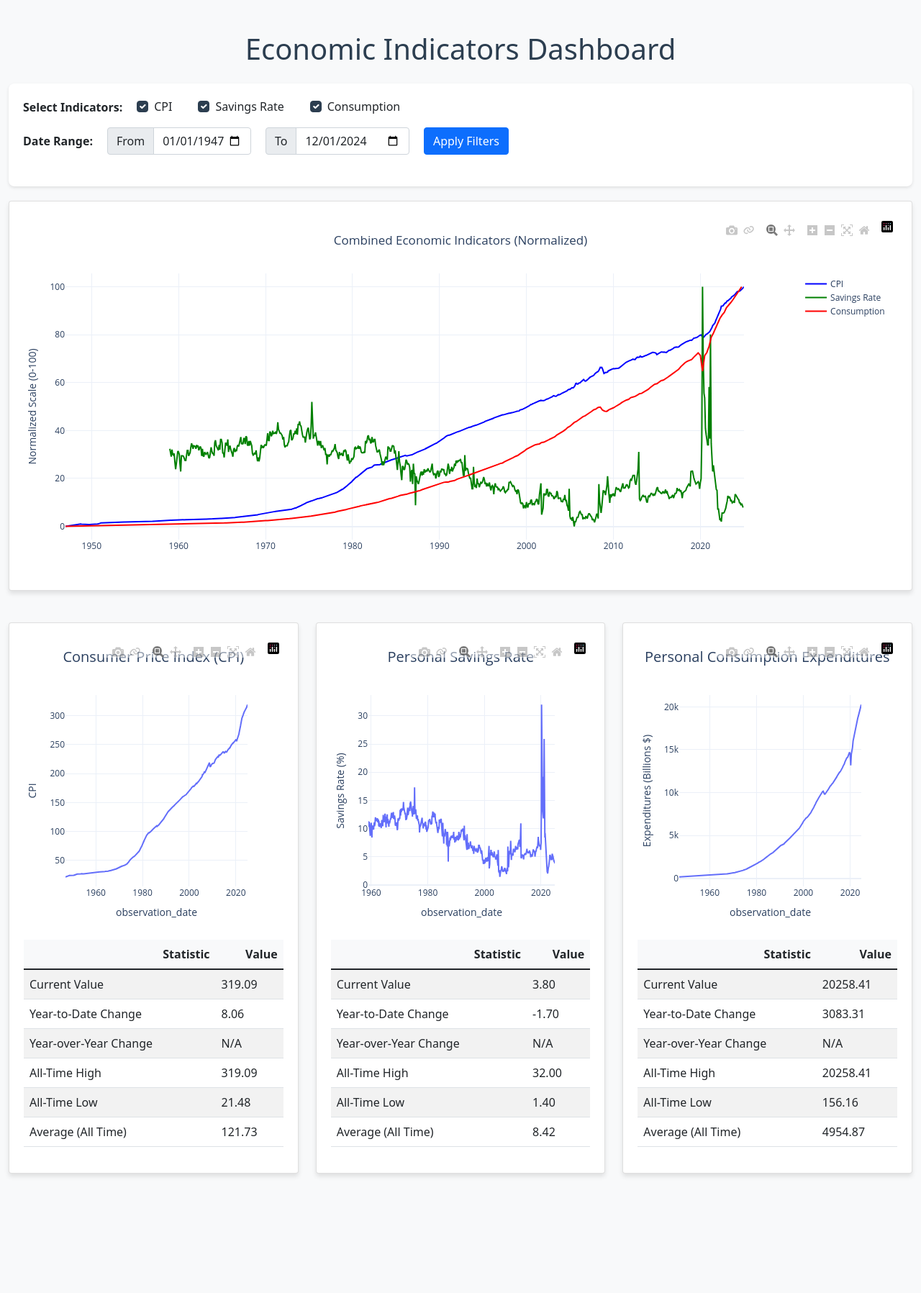
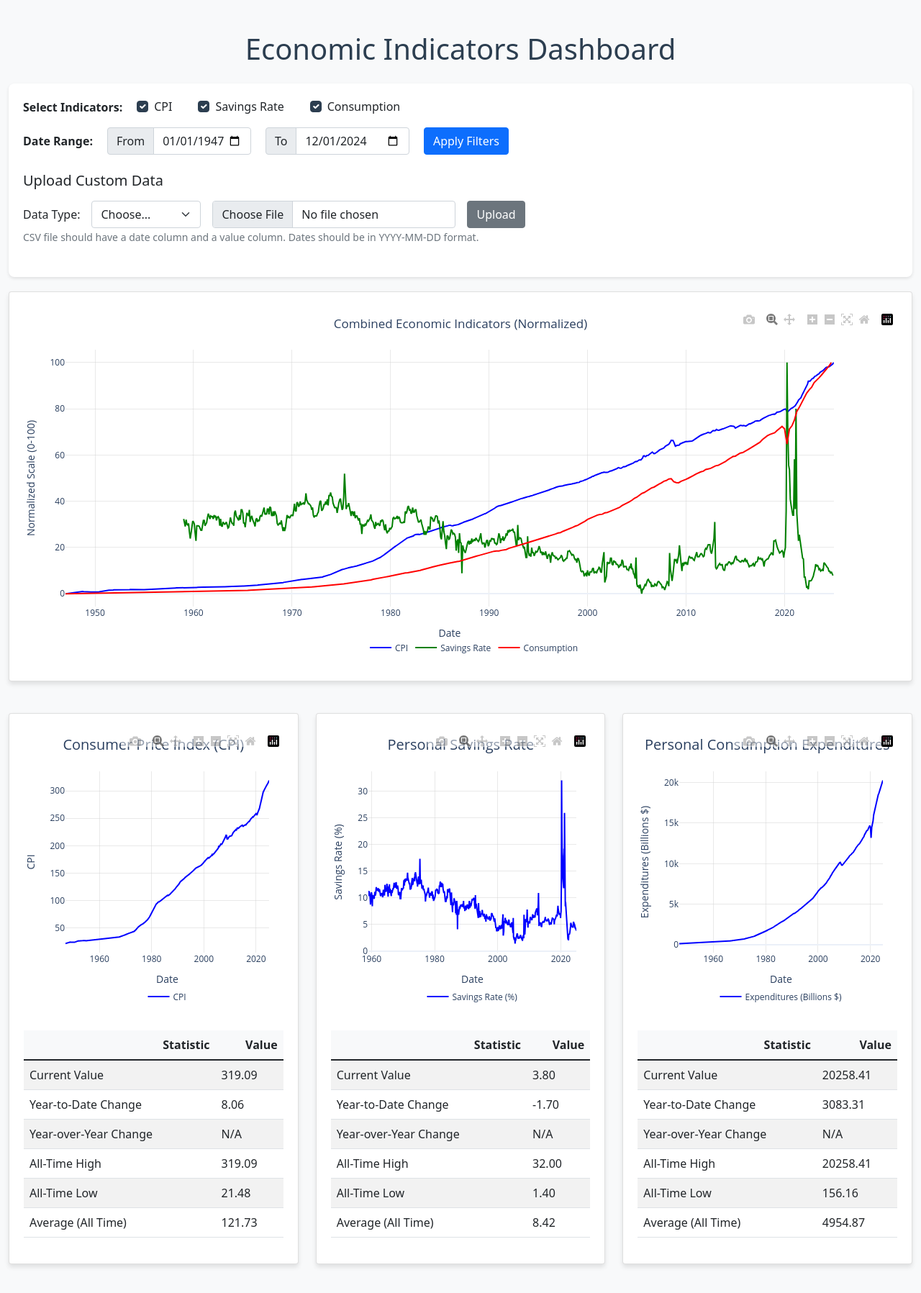
Before and after one commit to Arsh-Jafri/econostats, a Flask app: page / in a window 1280 px wide. Shown: the whole page at 72% size. Before the commit the page ends 1635 px from the top, so only its background shows below. Run offline with Flask 3, Linux system fonts and the light colour scheme; some libraries are stand-ins or nearby versions.

Commit message:
Implemeted data filtering and time period selection

```diff
--- a/app.py
+++ b/app.py
@@ -2,8 +2,21 @@ from flask import Flask, render_template, make_response, jsonify, request
 import pandas as pd
 from visualizations import create_dashboard_components, create_combined_plot, filter_dataframe
 from validate_data import load_and_validate_dataset
+import os
+from werkzeug.utils import secure_filename
 
 app = Flask(__name__)
+
+UPLOAD_FOLDER = 'uploads'
+ALLOWED_EXTENSIONS = {'csv'}
+
+app.config['UPLOAD_FOLDER'] = UPLOAD_FOLDER
+
+# Create uploads directory if it doesn't exist
+os.makedirs(UPLOAD_FOLDER, exist_ok=True)
+
+def allowed_file(filename):
+    return '.' in filename and filename.rsplit('.', 1)[1].lower() in ALLOWED_EXTENSIONS
 
 def load_all_datasets():
     cpi_df, _ = load_and_validate_dataset('CPIAUCSL.csv')
@@ -18,47 +31,7 @@ def index():
     if any(df is None for df in [cpi_df, savings_df, consumption_df]):
         return "Error: Failed to load one or more datasets", 500
 
-    plots_html, tables_html = create_dashboard_components(
-        cpi_df, savings_df, consumption_df
-    )
-
-    combined_plot = create_combined_plot(
-        cpi_df, savings_df, consumption_df
-    ).to_html(full_html=False, include_plotlyjs=True)
-
-    response = make_response(render_template('index.html',
-                         plots=plots_html,
-                         tables=tables_html,
-                         combined_plot=combined_plot))
-    response.headers['Cache-Control'] = 'public, max-age=300'
-    return response
-
-@app.route('/update_dashboard', methods=['POST'])
-def update_dashboard():
-    filters = request.json
-    cpi_df, savings_df, consumption_df = load_all_datasets()
-
-    # Apply date filtering
-    start_date = filters['dateRange']['start']
-    end_date = filters['dateRange']['end']
-
-    if filters['indicators']['cpi']:
-        cpi_df = filter_dataframe(cpi_df, start_date, end_date)
-    else:
-        cpi_df = None
-
-    if filters['indicators']['savings']:
-        savings_df = filter_dataframe(savings_df, start_date, end_date)
-    else:
-        savings_df = None
-
-    if filters['indicators']['consumption']:
-        consumption_df = filter_dataframe(consumption_df, start_date, end_date)
-    else:
-        consumption_df = None
-
-    # Create plots and tables
-    plots_html, tables_html = create_dashboard_components(
+    plots_data, tables_html = create_dashboard_components(
         cpi_df, savings_df, consumption_df
     )
 
@@ -66,11 +39,115 @@ def update_dashboard():
         cpi_df, savings_df, consumption_df
     )
 
-    return jsonify({
-        'plots': plots_html,
-        'tables': tables_html,
-        'combined_plot': combined_plot.to_dict()
-    })
+    return render_template('index.html',
+                         plots=plots_data,
+                         tables=tables_html,
+                         combined_plot=combined_plot.to_dict())
+
+@app.route('/update_dashboard', methods=['POST'])
+def update_dashboard():
+    try:
+        filters = request.json
+        cpi_df, savings_df, consumption_df = load_all_datasets()
+
+        # Apply date filtering
+        start_date = filters['dateRange']['start']
+        end_date = filters['dateRange']['end']
+
+        filtered_data = {}
+
+        if filters['indicators']['cpi']:
+            filtered_data['cpi'] = filter_dataframe(cpi_df, start_date, end_date)
+        else:
+            filtered_data['cpi'] = None
+
+        if filters['indicators']['savings']:
+            filtered_data['savings'] = filter_dataframe(savings_df, start_date, end_date)
+        else:
+            filtered_data['savings'] = None
+
+        if filters['indicators']['consumption']:
+            filtered_data['consumption'] = filter_dataframe(consumption_df, start_date, end_date)
+        else:
+            filtered_data['consumption'] = None
+
+        # Create plots and tables
+        plots_html, tables_html = create_dashboard_components(
+            filtered_data['cpi'],
+            filtered_data['savings'],
+            filtered_data['consumption']
+        )
+
+        # Create combined plot
+        combined_plot = create_combined_plot(
+            filtered_data['cpi'],
+            filtered_data['savings'],
+            filtered_data['consumption']
+        )
+
+        return jsonify({
+            'plots': plots_html,
+            'tables': tables_html,
+            'combined_plot': combined_plot.to_dict()
+        })
+
+    except Exception as e:
+        print(f"Error in update_dashboard: {str(e)}")  # Server-side logging
+        return jsonify({
+            'error': str(e)
+        }), 500
+
+@app.route('/upload', methods=['POST'])
+def upload_file():
+    try:
+        if 'file' not in request.files:
+            return jsonify({'error': 'No file provided'}), 400
+
+        file = request.files['file']
+        data_type = request.form.get('type')
+
+        if file.filename == '':
+            return jsonify({'error': 'No file selected'}), 400
+
+        if not allowed_file(file.filename):
+            return jsonify({'error': 'Invalid file type. Please upload a CSV file'}), 400
+
+        if data_type not in ['cpi', 'savings', 'consumption']:
+            return jsonify({'error': 'Invalid data type'}), 400
+
+        # Secure the filename and save the file
+        filename = secure_filename(file.filename)
+        filepath = os.path.join(app.config['UPLOAD_FOLDER'], filename)
+        file.save(filepath)
+
+        # Validate and process the uploaded file
+        try:
+            df = pd.read_csv(filepath)
+
+            # Basic validation
+            if len(df.columns) < 2:
+                raise ValueError("CSV must have at least 2 columns (date and value)")
+
+            # Try to parse dates
+            df.iloc[:, 0] = pd.to_datetime(df.iloc[:, 0])
+
+            # Save with standardized name based on type
+            type_to_filename = {
+                'cpi': 'CPIAUCSL.csv',
+                'savings': 'PSAVERT.csv',
+                'consumption': 'PCEC.csv'
+            }
+
+            final_path = os.path.join(app.config['UPLOAD_FOLDER'], type_to_filename[data_type])
+            df.to_csv(final_path, index=False)
+
+            return jsonify({'message': 'File uploaded successfully'}), 200
+
+        except Exception as e:
+            return jsonify({'error': f'Error processing file: {str(e)}'}), 400
+
+    except Exception as e:
+        return jsonify({'error': str(e)}), 500
 
 if __name__ == '__main__':
     app.run(debug=True, port=5001)
--- a/templates/index.html
+++ b/templates/index.html
@@ -87,6 +87,31 @@
                     <button type="submit" class="btn btn-primary">Apply Filters</button>
                 </div>
             </form>
+            <h5 class="mb-3">Upload Custom Data</h5>
+            <form id="upload-form" class="mb-4">
+                <div class="row g-3 align-items-center">
+                    <div class="col-auto">
+                        <label for="data-type" class="col-form-label">Data Type:</label>
+                    </div>
+                    <div class="col-auto">
+                        <select class="form-select" id="data-type" required>
+                            <option value="">Choose...</option>
+                            <option value="cpi">CPI</option>
+                            <option value="savings">Savings Rate</option>
+                            <option value="consumption">Consumption</option>
+                        </select>
+                    </div>
+                    <div class="col-auto">
+                        <input type="file" class="form-control" id="csv-file" accept=".csv" required>
+                    </div>
+                    <div class="col-auto">
+                        <button type="submit" class="btn btn-secondary">Upload</button>
+                    </div>
+                </div>
+                <small class="form-text text-muted">
+                    CSV file should have a date column and a value column. Dates should be in YYYY-MM-DD format.
+                </small>
+            </form>
         </div>
 
         <!-- Combined Plot -->
@@ -94,7 +119,7 @@
             <div class="col-12">
                 <div class="card">
                     <div class="card-body">
-                        {{ combined_plot | safe }}
+                        <div id="combined-plot"></div>
                     </div>
                 </div>
             </div>
@@ -103,11 +128,11 @@
         <!-- Individual Indicators -->
         <div class="row">
             <!-- CPI Section -->
-            <div class="col-md-4">
+            <div class="col-md-4" id="cpi-section">
                 <div class="card">
                     <div class="card-body">
-                        {{ plots.cpi | safe }}
-                        <div class="mt-3">
+                        <div id="cpi-plot"></div>
+                        <div class="mt-3" id="cpi-table">
                             {{ tables.cpi | safe }}
                         </div>
                     </div>
@@ -115,11 +140,11 @@
             </div>
 
             <!-- Savings Rate Section -->
-            <div class="col-md-4">
+            <div class="col-md-4" id="savings-section">
                 <div class="card">
                     <div class="card-body">
-                        {{ plots.savings | safe }}
-                        <div class="mt-3">
+                        <div id="savings-plot"></div>
+                        <div class="mt-3" id="savings-table">
                             {{ tables.savings | safe }}
                         </div>
                     </div>
@@ -127,11 +152,11 @@
             </div>
 
             <!-- Consumption Section -->
-            <div class="col-md-4">
+            <div class="col-md-4" id="consumption-section">
                 <div class="card">
                     <div class="card-body">
-                        {{ plots.consumption | safe }}
-                        <div class="mt-3">
+                        <div id="consumption-plot"></div>
+                        <div class="mt-3" id="consumption-table">
                             {{ tables.consumption | safe }}
                         </div>
                     </div>
@@ -142,14 +167,28 @@
 
     <script src="https://cdn.jsdelivr.net/npm/bootstrap@5.1.3/dist/js/bootstrap.bundle.min.js"></script>
     <script>
-        // Initialize date inputs with the data range
         document.addEventListener('DOMContentLoaded', function() {
-            // Set initial date range (you'll need to pass these from Flask)
+            // Set initial date range
             const startDate = "1947-01-01";
             const endDate = "2024-12-01";
 
             document.getElementById('start-date').value = startDate;
             document.getElementById('end-date').value = endDate;
+
+            // Show/hide sections based on checkboxes
+            function updateSectionVisibility() {
+                document.getElementById('cpi-section').style.display =
+                    document.getElementById('cpi-check').checked ? 'block' : 'none';
+                document.getElementById('savings-section').style.display =
+                    document.getElementById('savings-check').checked ? 'block' : 'none';
+                document.getElementById('consumption-section').style.display =
+                    document.getElementById('consumption-check').checked ? 'block' : 'none';
+            }
+
+            // Add visibility toggle to checkboxes
+            document.getElementById('cpi-check').addEventListener('change', updateSectionVisibility);
+            document.getElementById('savings-check').addEventListener('change', updateSectionVisibility);
+            document.getElementById('consumption-check').addEventListener('change', updateSectionVisibility);
 
             // Handle form submission
             document.getElementById('filter-form').addEventListener('submit', async function(e) {
@@ -176,27 +215,101 @@
                         body: JSON.stringify(filters)
                     });
 
+                    if (!response.ok) {
+                        throw new Error(`HTTP error! status: ${response.status}`);
+                    }
+
                     const data = await response.json();
 
-                    // Update the plots
+                    // Update the combined plot
                     Plotly.newPlot('combined-plot', data.combined_plot.data, data.combined_plot.layout);
 
-                    // Update individual plots if they're selected
-                    if (filters.indicators.cpi) {
-                        Plotly.newPlot('cpi-plot', data.plots.cpi.data, data.plots.cpi.layout);
-                        document.getElementById('cpi-table').innerHTML = data.tables.cpi;
-                    }
-                    if (filters.indicators.savings) {
-                        Plotly.newPlot('savings-plot', data.plots.savings.data, data.plots.savings.layout);
-                        document.getElementById('savings-table').innerHTML = data.tables.savings;
-                    }
-                    if (filters.indicators.consumption) {
-                        Plotly.newPlot('consumption-plot', data.plots.consumption.data, data.plots.consumption.layout);
-                        document.getElementById('consumption-table').innerHTML = data.tables.consumption;
-                    }
+                    // Update individual plots
+                    const sections = ['cpi', 'savings', 'consumption'];
+                    sections.forEach(section => {
+                        if (filters.indicators[section] && data.plots[section]) {
+                            Plotly.newPlot(
+                                `${section}-plot`,
+                                data.plots[section].data,
+                                data.plots[section].layout
+                            );
+
+                            // Update the table
+                            if (data.tables[section]) {
+                                document.getElementById(`${section}-table`).innerHTML = data.tables[section];
+                            }
+                        }
+                    });
+
+                    // Update visibility
+                    updateSectionVisibility();
 
                 } catch (error) {
                     console.error('Error updating dashboard:', error);
+                    alert('Error updating dashboard. Check console for details.');
+                }
+            });
+
+            // Initial visibility update
+            updateSectionVisibility();
+
+            // Initialize all plots when the page loads
+            // Initialize combined plot
+            Plotly.newPlot('combined-plot',
+                {{ combined_plot.data | tojson }},
+                {{ combined_plot.layout | tojson }}
+            );
+
+            // Initialize individual plots
+            {% if plots.cpi %}
+                Plotly.newPlot('cpi-plot',
+                    {{ plots.cpi.data | tojson }},
+                    {{ plots.cpi.layout | tojson }}
+                );
+            {% endif %}
+
+            {% if plots.savings %}
+                Plotly.newPlot('savings-plot',
+                    {{ plots.savings.data | tojson }},
+                    {{ plots.savings.layout | tojson }}
+                );
+            {% endif %}
+
+            {% if plots.consumption %}
+                Plotly.newPlot('consumption-plot',
+                    {{ plots.consumption.data | tojson }},
+                    {{ plots.consumption.layout | tojson }}
+                );
+            {% endif %}
+
+            // Add this to your existing JavaScript
+            document.getElementById('upload-form').addEventListener('submit', async function(e) {
+                e.preventDefault();
+
+                const formData = new FormData();
+                formData.append('file', document.getElementById('csv-file').files[0]);
+                formData.append('type', document.getElementById('data-type').value);
+
+                try {
+                    const response = await fetch('/upload', {
+                        method: 'POST',
+                        body: formData
+                    });
+
+                    if (!response.ok) {
+                        const error = await response.json();
+                        throw new Error(error.error || 'Upload failed');
+                    }
+
+                    const result = await response.json();
+                    alert('Data uploaded successfully!');
+
+                    // Refresh the dashboard
+                    window.location.reload();
+
+                } catch (error) {
+                    console.error('Upload error:', error);
+                    alert(`Upload failed: ${error.message}`);
                 }
             });
         });
```
Also changed, not shown: visualizations.py (+122 -72 lines).
